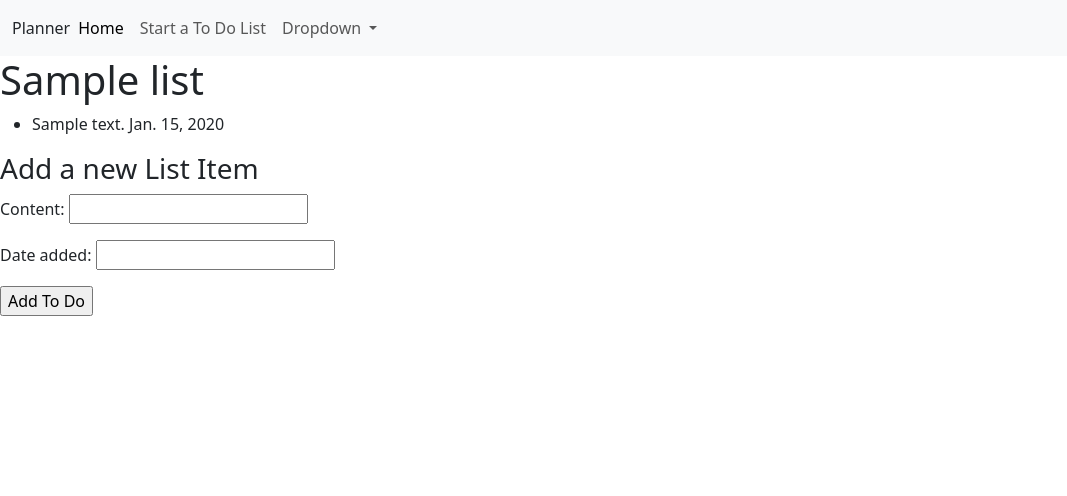
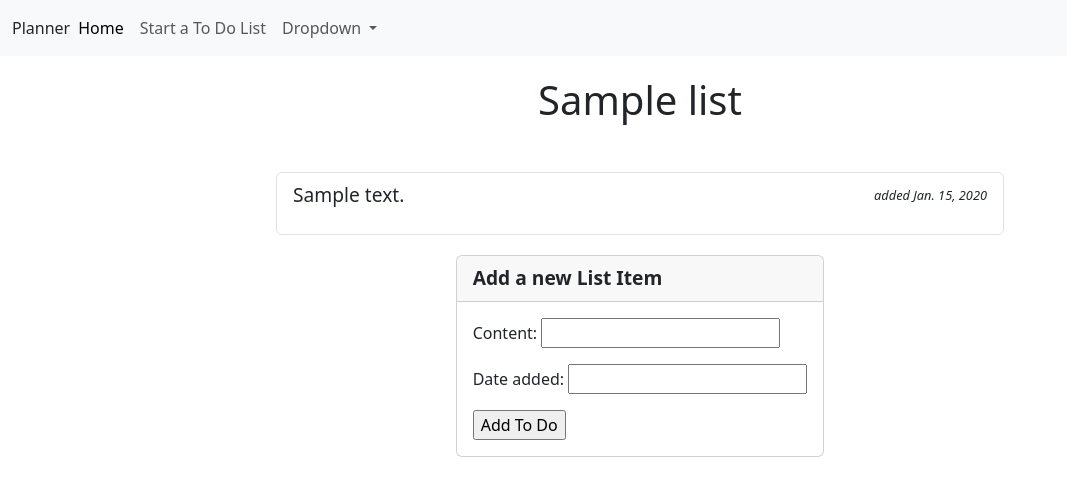
Before and after one commit to egwilborn/planner, a Django app: page /lists/1 in a window 1280 px wide. Shown: the top 496 px of the page, without its empty margins (0-1067 px from the left). Run offline with Django 4.2, Linux system fonts and the light colour scheme; tables that the repository leaves empty hold one stand-in row (values such as "Sample post").

Commit message:
organizes list detail page

```diff
--- a/main_app/templates/base.html
+++ b/main_app/templates/base.html
@@ -61,7 +61,9 @@
         </div>
       </nav>
     </header>
-    <main>{% block content %} {% endblock %}</main>
+    <div class="container">
+      <main>{% block content %} {% endblock %}</main>
+    </div>
     <script
       src="https://cdn.jsdelivr.net/npm/bootstrap@5.3.1/dist/js/bootstrap.bundle.min.js"
       integrity="sha384-HwwvtgBNo3bZJJLYd8oVXjrBZt8cqVSpeBNS5n7C8IVInixGAoxmnlMuBnhbgrkm"
--- a/main_app/templates/main_app/list_detail.html
+++ b/main_app/templates/main_app/list_detail.html
@@ -1,19 +1,41 @@
 {% extends 'base.html' %} {% block content %}
-<h1>{{list.title}}</h1>
-<ul>
+<div
+  class="container"
+  style="
+    display: flex;
+    flex-direction: column;
+    justify-content: center;
+    align-items: center;
+  "
+>
+  <h1 style="padding: 20px 20px 20px 20px">{{list.title}}</h1>
+  <ul class="list-group" style="width: 60vw; padding: 20px 20px 20px 20px">
     {% for todo in list.todo_set.all %}
-  <li>
-    {{todo.content}} <span style="text-align: right">{{todo.date_added}}</span>
+    <li
+      class="list-group-item"
+      style="display: flex; justify-content: space-between; align-items: center"
+    >
+      <p style="font-size: 120%">{{todo.content}}</p>
+      <p style="font-size: 80%; font-style: italic">
+        added {{todo.date_added}}
+      </p>
     </li>
     {% endfor %}
   </ul>
 
-<h3>Add a new List Item</h3>
+  <div class="card" tyle="padding: 20px 20px 20px 20px">
+    <div class="card-header" style="font-size: 120%; font-weight: bold">
+      Add a new List Item
+    </div>
+    <div class="card-body">
       <form action="{% url 'create_todo' list.id %}" method="POST">
         {% csrf_token %}
         <!-- Render the inputs -->
         {{ todo_form.as_p }}
         <input type="submit" class="button" value="Add To Do" />
       </form>
+    </div>
+  </div>
+</div>
 
 {% endblock content %}
```
Lines whose indentation alone changed are shown as unchanged.
